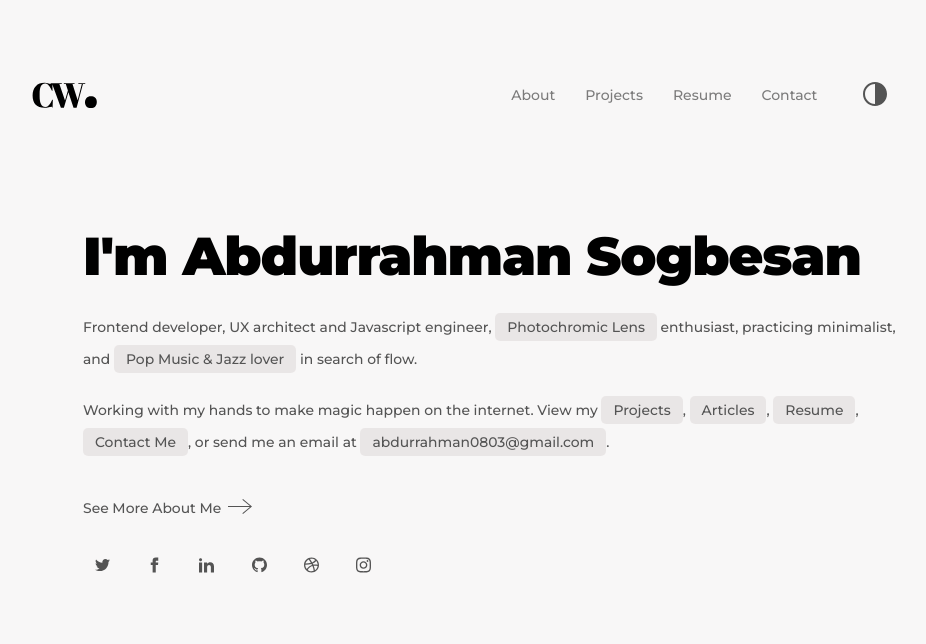
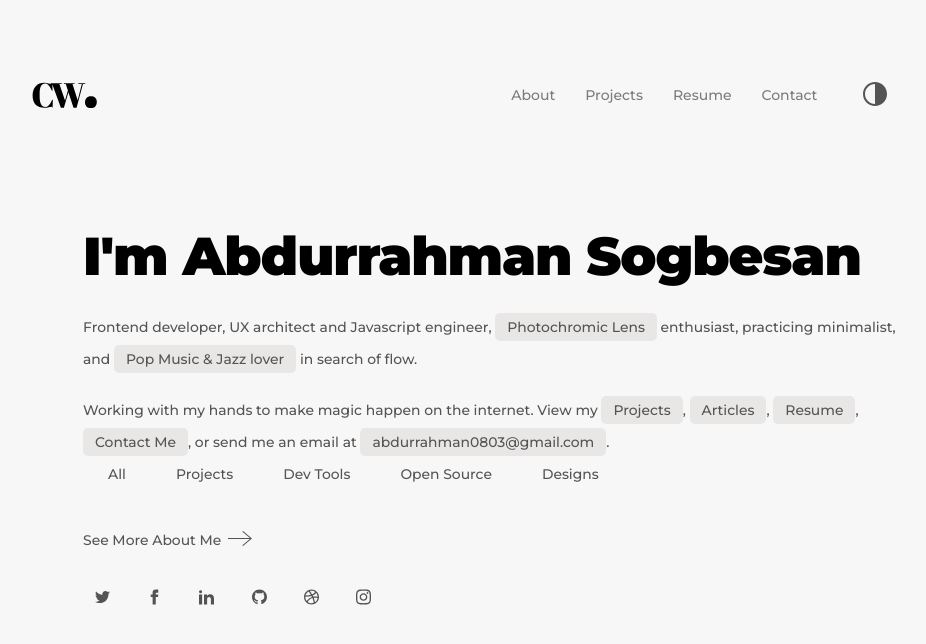
Before and after one commit to AbdurrahmanSogbesan/simple-folio, a React (Create React App) app: page / in a window 1280 px wide. Shown: the top 644 px of the page, without its empty margins (173-1099 px from the left). Built offline with nearby package versions, Linux system fonts and the light colour scheme.

Commit message:
adjusted project filter

```diff
--- a/src/components/ProjectFilter/index.js
+++ b/src/components/ProjectFilter/index.js
@@ -2,18 +2,19 @@ import React, { useState } from "react";
 import Label from "../Label";
 import "./ProjectFilter.css";
 
-function ProjectFilter({ text }) {
-  const [isClicked, setClicked] = useState(false);
-  const handleClick = () => {
-    setClicked(!isClicked);
-  };
+function ProjectFilter({filters}) {
+  const [selectedFilter, setSelectedFilter] = useState([]);
   return (
     <div>
-      <Label
-        text={text}
-        onClick={handleClick}
-        className={isClicked ? "projectFilterClicked" : "projectFilter"}
-      />
+      {filters.map((filter) => (
+        <Label
+          text={filter}
+          onClick={() => setSelectedFilter(filter)}
+          className={
+            filter === selectedFilter ? "projectFilterClicked" : "projectFilter"
+          }
+        />
+      ))}
     </div>
   );
 }
--- a/src/pages/Home/index.js
+++ b/src/pages/Home/index.js
@@ -4,6 +4,7 @@ import Footer from "../../components/Footer";
 import H1 from "../../components/H1";
 import Header from "../../components/Header";
 import Label from "../../components/Label";
+import ProjectFilter from "../../components/ProjectFilter";
 import "./Home.css";
 
 function Home() {
@@ -32,6 +33,15 @@ function Home() {
           <BaseText text=", or send me an email at " />
           <Label text="abdurrahman0803@gmail.com" />
           <BaseText text="." />
+          <ProjectFilter
+            filters={[
+              "All",
+              "Projects",
+              "Dev Tools",
+              "Open  Source",
+              "Designs",
+            ]}
+          />
         </span>
         <Footer linkText="See More About Me" />
       </div>
```
